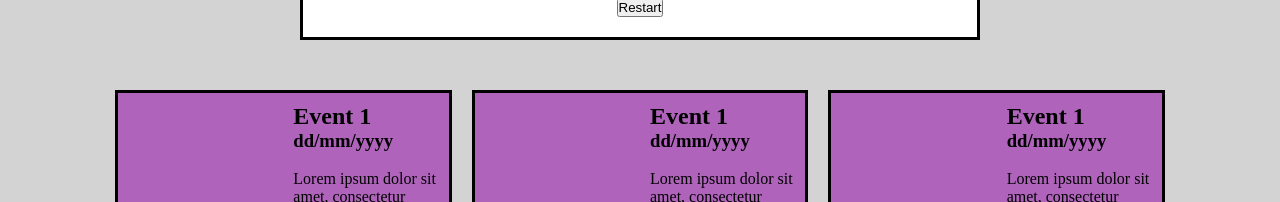
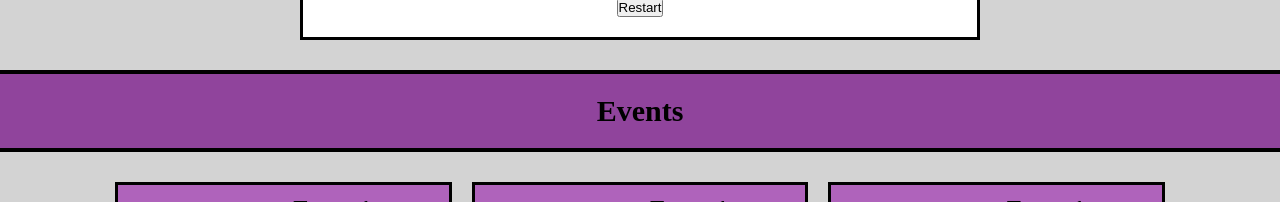
Before and after one commit to ajn2020/test, a Next.js app: page / in a window 1280 px wide. Shown: the part 326-528 px from the top of the page. Built offline with nearby package versions, Linux system fonts and the light colour scheme.

Commit message:
Add subheading

```diff
--- a/pages/index.tsx
+++ b/pages/index.tsx
@@ -18,6 +18,7 @@ export default function Home() {
 
       <DecisionTree />
 
+      <Subheading title="Events" />
       <EventCardCarousel />
 
       <Subheading title="How to recycle..." />
```
